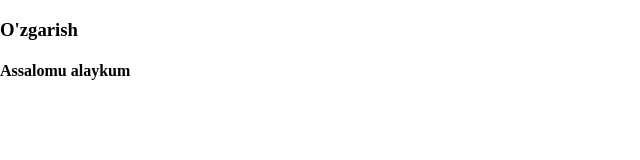
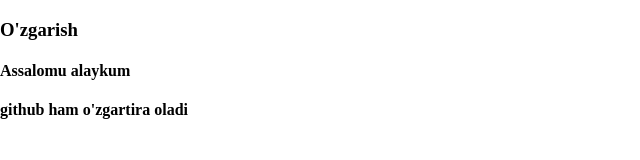
Before and after one commit to Muminniyoz/test, a plain HTML site: page index.html in a window 1280 px wide. Shown: the whole page, without its empty margins (0-640 px from the left). Drawn offline with Linux system fonts and the light colour scheme.

Commit message:
githubdan sinov

```diff
--- a/index.html
+++ b/index.html
@@ -11,6 +11,7 @@
 
    <h3>O'zgarish</h3>
    <h4>Assalomu alaykum</h4>
+    <h4>github ham o'zgartira oladi</h4>
 
 </body>
 </html>
```
